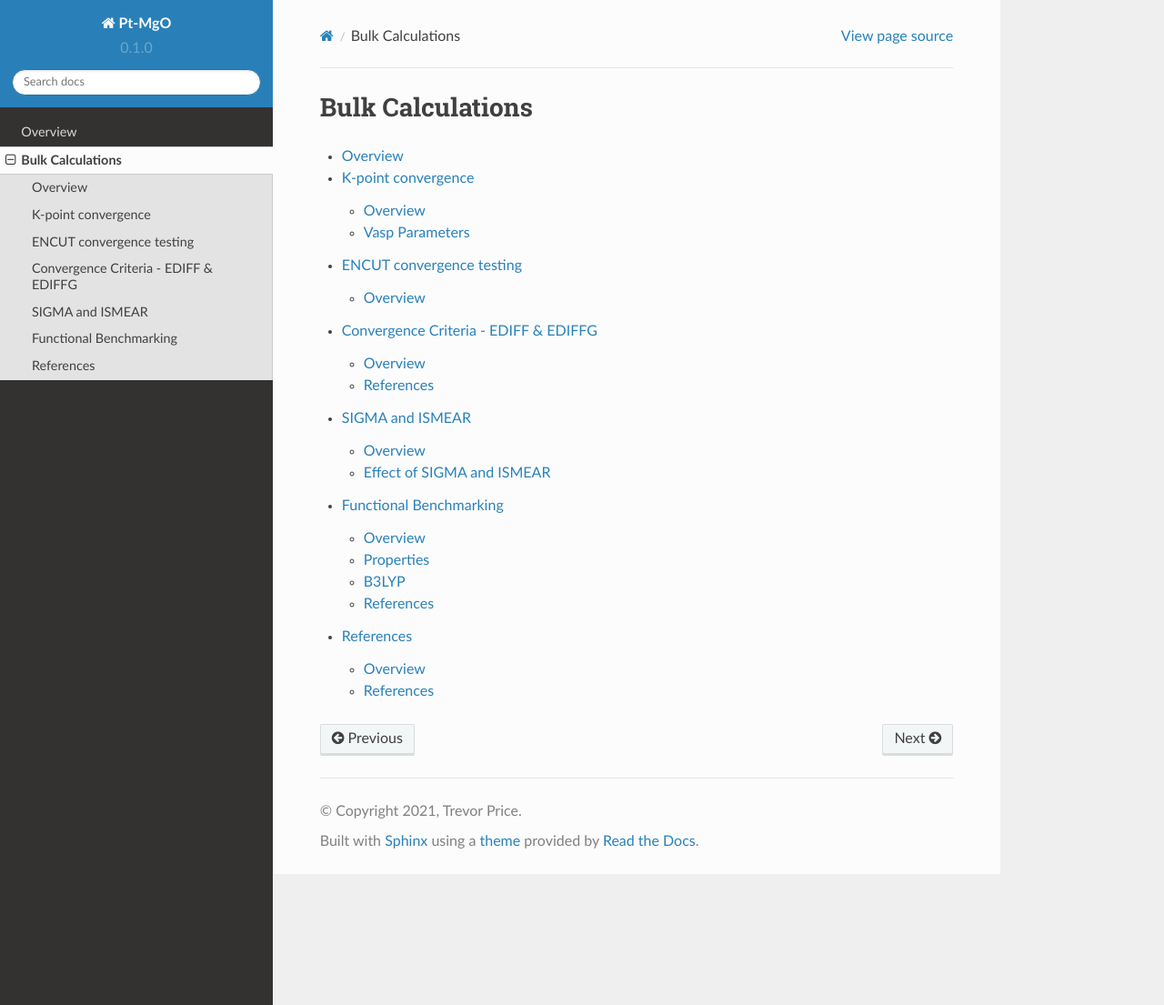
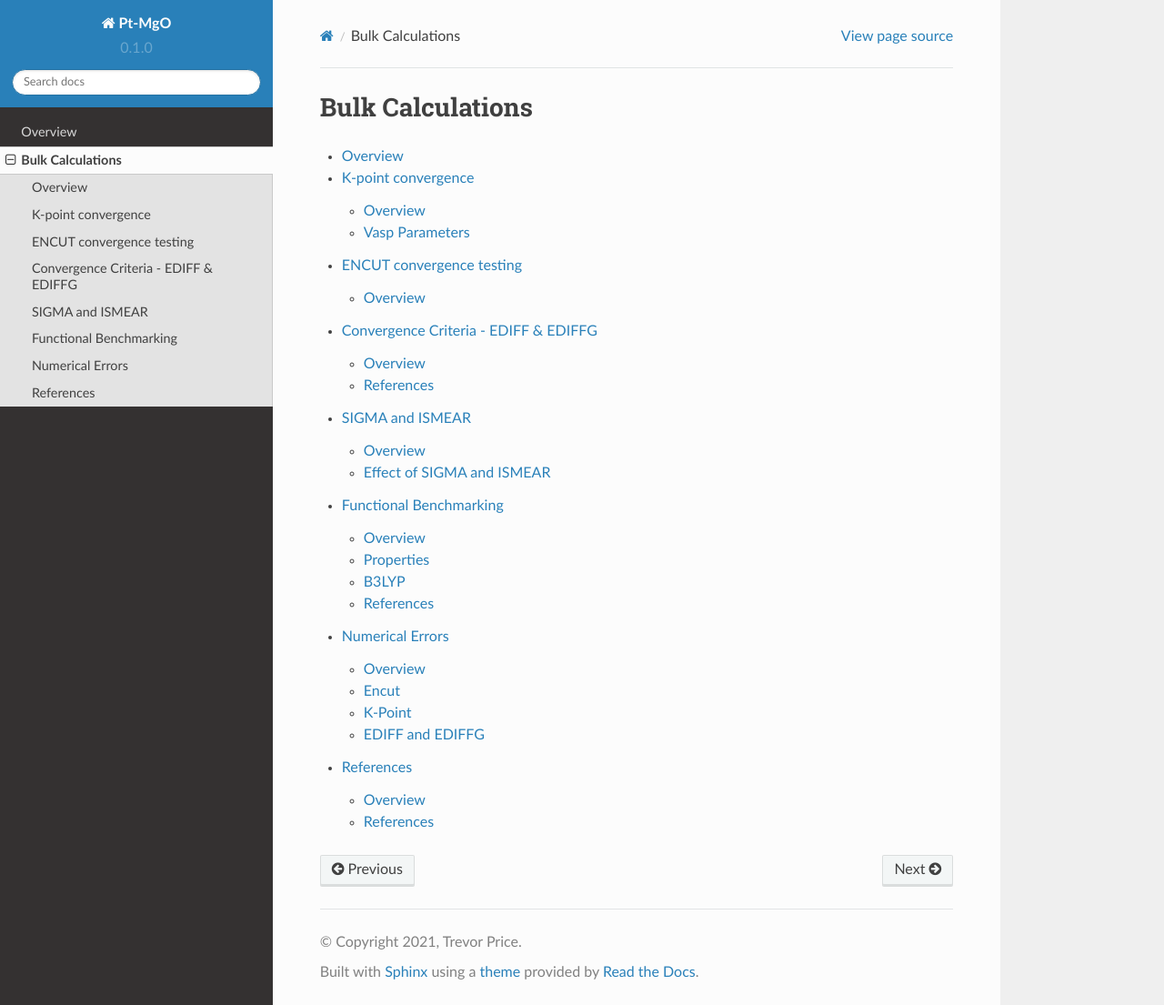
Before and after one commit to tdprice-858/Pt-MgO, a Sphinx documentation site: the page built from docs/source/bulk-calculations.rst, in a window 1280 px wide and 1105 px high. Shown: the whole window at 91% size. Built offline with Sphinx 7.4.7 and the Read the Docs theme 2.0.0, drawn with Linux system fonts in a browser that asks for light colours; pages that are not in the unit, such as notebooks, are missing from menus.

Commit message:
Update bulk-calculations.rst

```diff
--- a/docs/source/bulk-calculations.rst
+++ b/docs/source/bulk-calculations.rst
@@ -10,6 +10,7 @@ Bulk Calculations
    bulk_calculations/ediff_and_ediffg
    bulk_calculations/sigma_and_ismear
    bulk_calculations/functional_benchmarking
+   bulk_calculations/numerical_errors
    bulk_calculations/references
 
    :caption: Contents:
```
